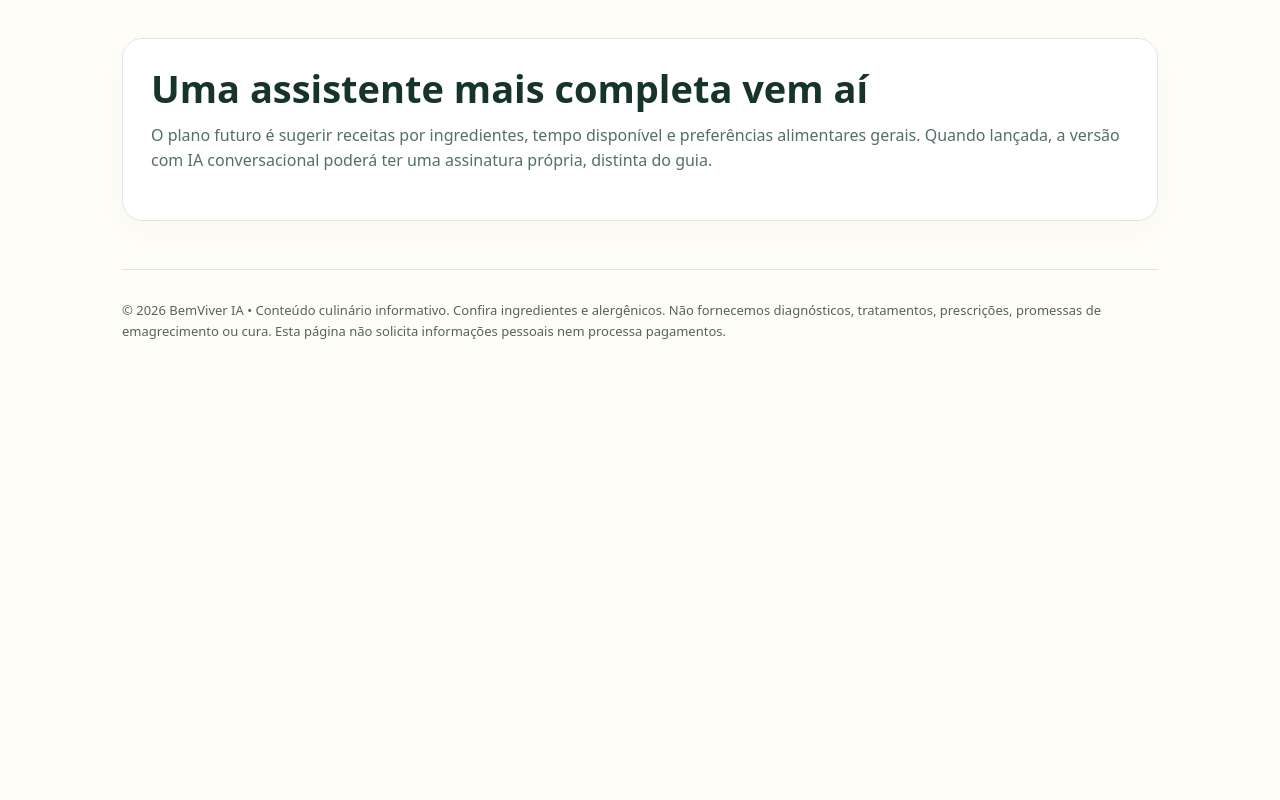
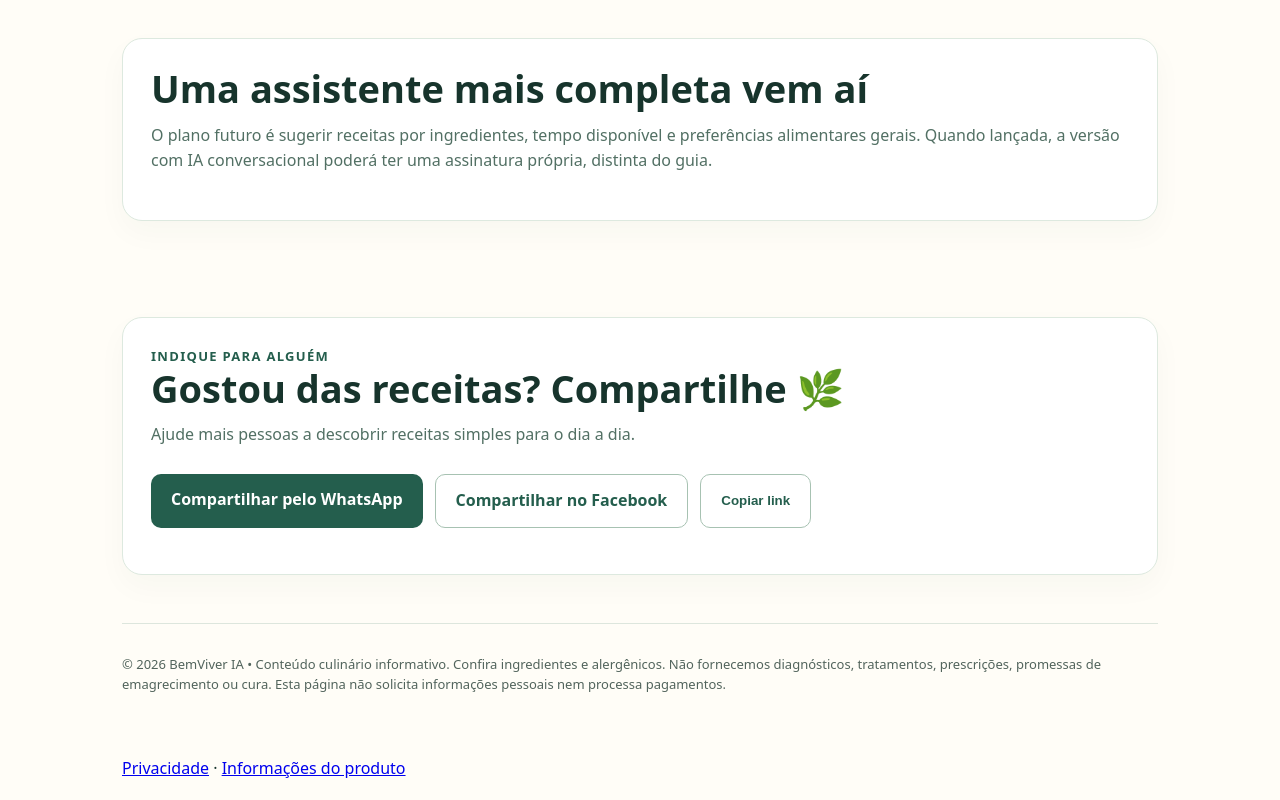
Before and after one commit to erickribeiro70-source/Vendas-on-, a plain HTML site: page bemviver/index.html in a window 1280 px wide. Shown: the part 2174-2974 px from the top of the page. Before the commit the page ends 2560 px from the top, so only its background shows below. Drawn offline with Linux system fonts and the light colour scheme.

Commit message:
Add social share actions and consumer information links

```diff
--- a/bemviver/index.html
+++ b/bemviver/index.html
@@ -27,7 +27,8 @@
 <div class="split"><div><div class="eyebrow">Guia digital</div><h2>30 receitas caseiras para variar seu cardápio</h2><p class="muted">Café da manhã, refeições, lanches e bebidas: ingredientes comuns, porções aproximadas e passo a passo fácil.</p><p>✔ Receitas para fazer em casa<br>✔ Versão digital para ler no celular<br>✔ Ideias de substituições simples</p></div><div class="panel highlight"><span class="tag">Oferta planejada</span><div class="price">R$ 14,90</div><p>Pagamento único pelo guia em PDF.</p><p class="notice">Vendas ainda não iniciadas: estamos configurando o pagamento e a entrega digital. Nenhum valor é cobrado nesta página.</p><span class="btn secondary" aria-disabled="true" style="cursor:default">Pagamento em preparação</span></div></div>
 </section>
 <section class="section"><div class="panel"><h2>Uma assistente mais completa vem aí</h2><p class="muted">O plano futuro é sugerir receitas por ingredientes, tempo disponível e preferências alimentares gerais. Quando lançada, a versão com IA conversacional poderá ter uma assinatura própria, distinta do guia.</p></div></section>
-<footer class="footer">© 2026 BemViver IA • Conteúdo culinário informativo. Confira ingredientes e alergênicos. Não fornecemos diagnósticos, tratamentos, prescrições, promessas de emagrecimento ou cura. Esta página não solicita informações pessoais nem processa pagamentos.</footer>
+<section id="compartilhar" class="section"><div class="panel"><div class="eyebrow">Indique para alguém</div><h2>Gostou das receitas? Compartilhe 🌿</h2><p class="muted">Ajude mais pessoas a descobrir receitas simples para o dia a dia.</p><div class="buttons"><a class="btn" rel="noopener noreferrer" target="_blank" href="https://wa.me/?text=%F0%9F%8C%BF%20BemViver%20IA%3A%20receitas%20caseiras%20pr%C3%A1ticas%20e%20gr%C3%A1tis!%20Confira%3A%20https%3A%2F%2Fbemviver-ia.onrender.com%3Futm_source%3Dwhatsapp%26utm_medium%3Dshare">Compartilhar pelo WhatsApp</a><a class="btn secondary" rel="noopener noreferrer" target="_blank" href="https://www.facebook.com/sharer/sharer.php?u=https%3A%2F%2Fbemviver-ia.onrender.com%3Futm_source%3Dfacebook%26utm_medium%3Dshare">Compartilhar no Facebook</a><button class="btn secondary" id="copiarlink" type="button">Copiar link</button></div><p id="copyStatus" class="notice" role="status" aria-live="polite"></p></div></section><footer class="footer">© 2026 BemViver IA • Conteúdo culinário informativo. Confira ingredientes e alergênicos. Não fornecemos diagnósticos, tratamentos, prescrições, promessas de emagrecimento ou cura. Esta página não solicita informações pessoais nem processa pagamentos.</footer>
+<p style="margin-top:16px"><a href="/privacidade.html">Privacidade</a> · <a href="/termos.html">Informações do produto</a></p>
 </main>
 <script>
 const receitas=[
@@ -46,6 +47,7 @@ function render(){
  if(!filtro.length){const p=document.createElement("p");p.textContent="Sem combinação exata. Tente outro ingrediente ou momento.";target.appendChild(p);return}
  for(const r of filtro){const art=document.createElement("article");art.className="recipe";const t=document.createElement("small");t.textContent="⏱ "+r.tempo;const h=document.createElement("h3");h.textContent=r.nome;const i=document.createElement("p");i.textContent="Ingredientes: "+r.ingredientes;const p=document.createElement("p");p.textContent=r.passos;art.append(t,h,i,p);target.appendChild(art)}
 }
+document.getElementById("copiarlink").addEventListener("click",async()=>{try{await navigator.clipboard.writeText("https://bemviver-ia.onrender.com");document.getElementById("copyStatus").textContent="Link copiado!"}catch(e){document.getElementById("copyStatus").textContent="Não foi possível copiar automaticamente. Copie o endereço do navegador."}});
 document.getElementById("ingrediente").addEventListener("change",render);document.getElementById("tipo").addEventListener("change",render);render();
 </script>
 </body></html>
```
